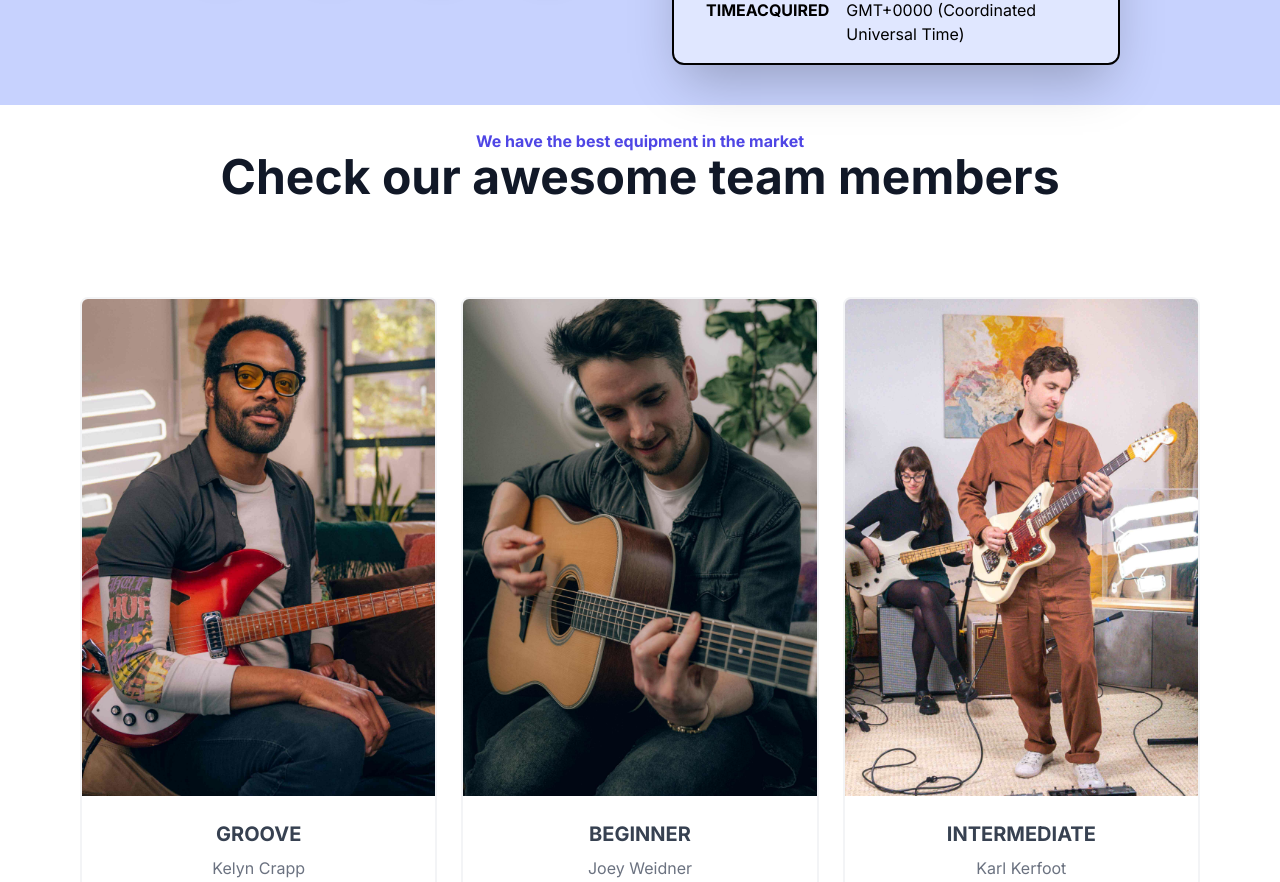
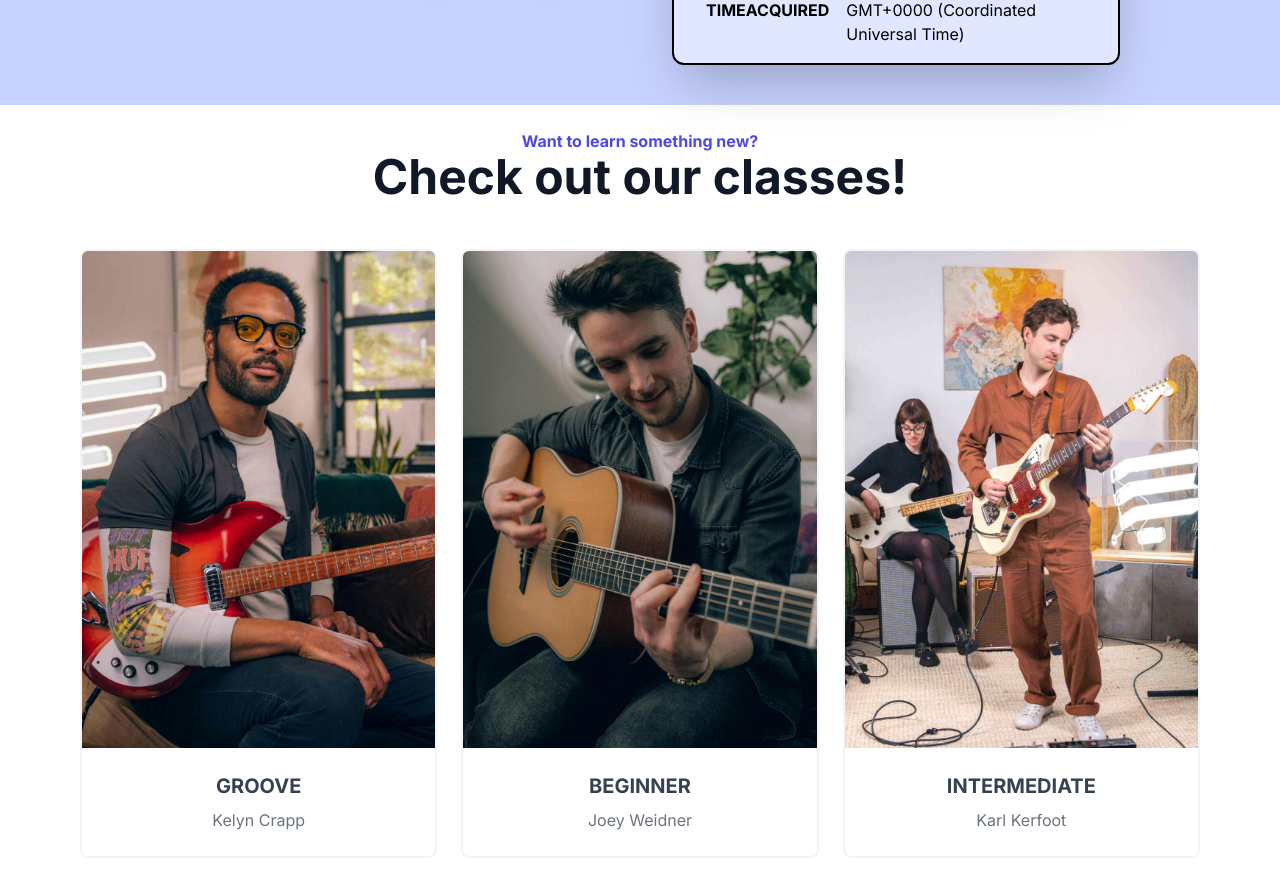
Before and after one commit to joelaul/pickupmusic, a Next.js app: page / in a window 1280 px wide. Shown: the part 1015-1897 px from the top of the page. Built offline with nearby package versions, Linux system fonts and the light colour scheme.

Commit message:
Remove padding bottom from classes header

```diff
--- a/src/app/classes/page.tsx
+++ b/src/app/classes/page.tsx
@@ -8,12 +8,12 @@ export default function Classes() {
     <>
       <br />
 
-      <div className="text-center pb-12">
+      <div className="text-center">
         <h2 className="text-base font-bold text-indigo-600">
-          We have the best equipment in the market
+          Want to learn something new?
         </h2>
         <h1 className="font-bold text-3xl md:text-4xl lg:text-5xl font-heading text-gray-900">
-          Check our awesome team members
+          Check out our classes!
         </h1>
       </div>
 
--- a/src/components/Classes/Classes.tsx
+++ b/src/components/Classes/Classes.tsx
@@ -7,12 +7,12 @@ export default function Classes() {
     <>
       <br />
 
-      <div className="text-center pb-12">
+      <div className="text-center">
         <h2 className="text-base font-bold text-indigo-600">
-          We have the best equipment in the market
+          Want to learn something new?
         </h2>
         <h1 className="font-bold text-3xl md:text-4xl lg:text-5xl font-heading text-gray-900">
-          Check our awesome team members
+          Check out our classes!
         </h1>
       </div>
 
```
